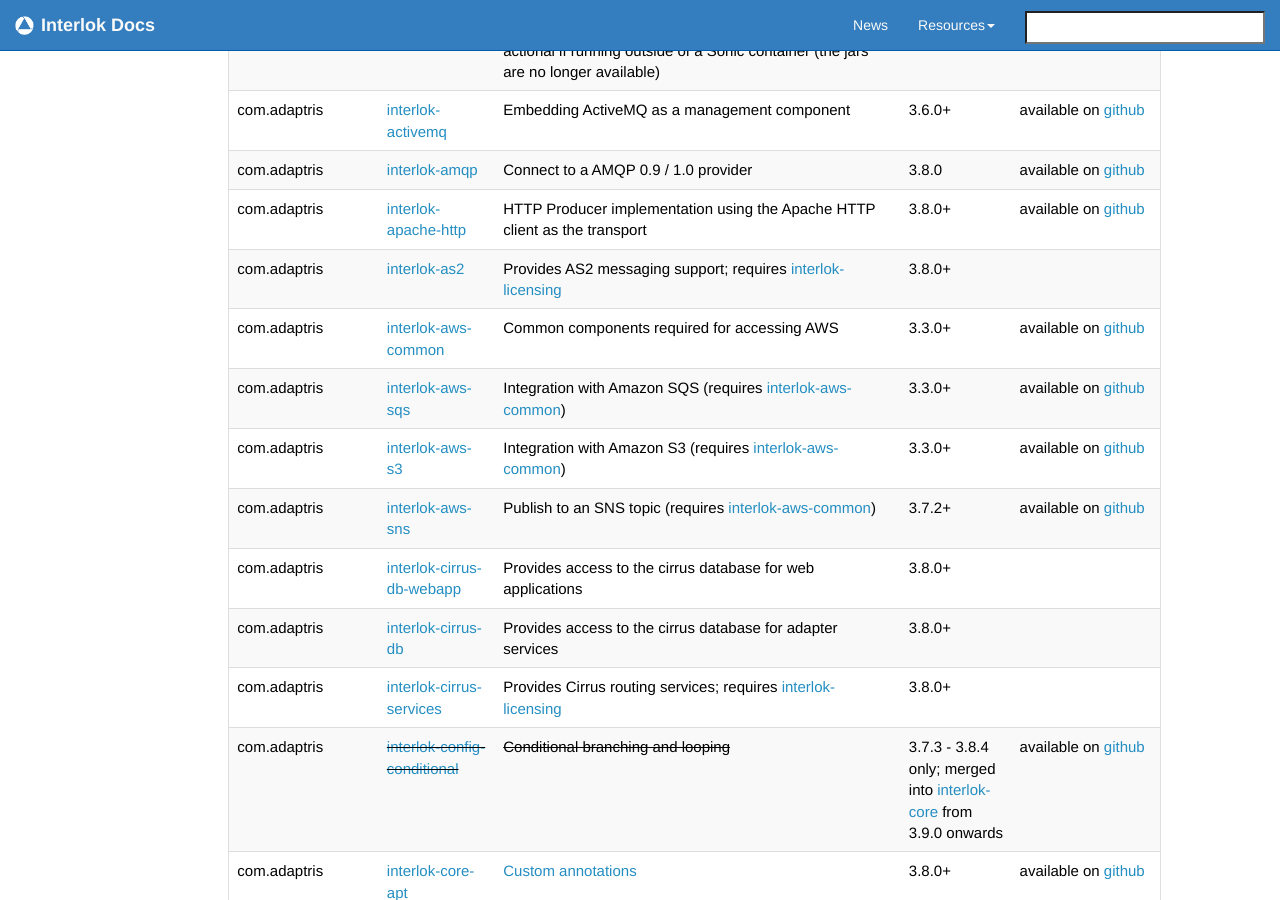
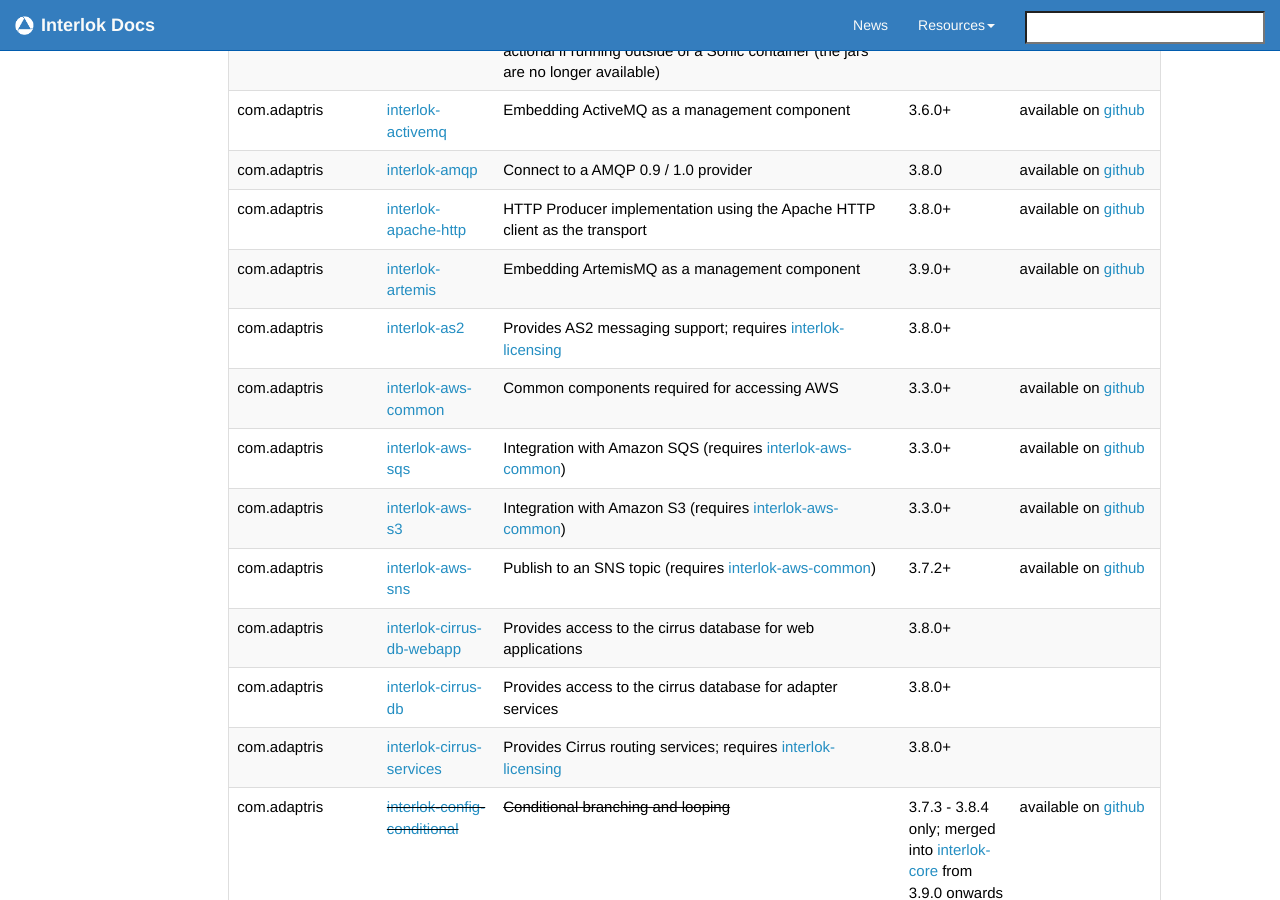
Before and after one commit to adaptris/interlok-docs-legacy, a Jekyll site: the page built from pages/adapter/adapter-optional-components.md, in a window 1280 px wide and 900 px high, scrolled down 5455 px. Built offline with Jekyll 4.4.1, drawn with Linux system fonts in a browser that asks for light colours; nearby versions of some CDN libraries; comment, search, counter and statistics services are not loaded; some of the changed text lies outside the part shown.

Commit message:
Add artemis + flyway

```diff
--- a/pages/adapter/adapter-optional-components.md
+++ b/pages/adapter/adapter-optional-components.md
@@ -76,6 +76,7 @@
 |com.adaptris | [interlok-activemq][] | Embedding ActiveMQ as a management component| 3.6.0+ | available on [github](https://github.com/adaptris/interlok-activemq)
 |com.adaptris | [interlok-amqp][] | Connect to a AMQP 0.9 / 1.0 provider | 3.8.0 |available on [github](https://github.com/adaptris/interlok-amqp)
 |com.adaptris | [interlok-apache-http][] | HTTP Producer implementation using the Apache HTTP client as the transport | 3.8.0+|available on [github](https://github.com/adaptris/interlok-apache-http)
+|com.adaptris | [interlok-artemis][] | Embedding ArtemisMQ as a management component| 3.9.0+ | available on [github](https://github.com/adaptris/interlok-artemis)
 |com.adaptris | [interlok-as2][] | Provides AS2 messaging support; requires [interlok-licensing][] | 3.8.0+
 |com.adaptris | [interlok-aws-common][] | Common components required for accessing AWS| 3.3.0+ | available on [github](https://github.com/adaptris/interlok-aws)
 |com.adaptris | [interlok-aws-sqs][] | Integration with Amazon SQS (requires [interlok-aws-common][])|3.3.0+ | available on [github](https://github.com/adaptris/interlok-aws)
@@ -100,6 +101,7 @@
 |com.adaptris | [interlok-filesystem][] | Services for interacting with the filesystem | 3.6.6+ | available on [github](https://github.com/adaptris/interlok-filesystem)
 |com.adaptris | [interlok-failover][] | Simplified failover not dependent on AOP profiling | 3.4.0+
 |com.adaptris | [interlok-flatfile][] | Flat file transformations; migrated from [interlok-core][] into its own optional component |3.9.0+ | available on [github](https://github.com/adaptris/interlok-flatfile)
+|com.adaptris | [interlok-flyway][] | JdbcPooledConnection wrapper that includes flyway support |3.9.0+ | available on [github](https://github.com/adaptris/interlok-flyway)
 |com.adaptris | [interlok-gcloud-pubsub][] | Connect to Google cloud pubsub (requires [interlok-oauth-gcloud][])|3.6.3+ | available on [github](https://github.com/adaptris/interlok-gcloud-pubsub)
 |com.adaptris | ~~[interlok-hornetq][]~~ | ~~Connect to HornetQ JMS (will become obsolete as HornetQ is merged into ActiveMQ)~~ | 3.8.0+
 |com.adaptris | [interlok-hpcc][] | Connect to [HPCC](http://www.hpccsystems.com)|3.6.1+ | available on [github](https://github.com/adaptris/interlok-hpcc)
@@ -371,3 +373,5 @@
 [interlok-mail]: https://nexus.adaptris.net/nexus/content/groups/public/com/adaptris/interlok-mail
 [interlok-exec]: https://nexus.adaptris.net/nexus/content/groups/public/com/adaptris/interlok-exec
 [interlok-json-streaming]: https://nexus.adaptris.net/nexus/content/groups/public/com/adaptris/interlok-json-streaming
+[interlok-flyway]: https://nexus.adaptris.net/nexus/content/groups/public/com/adaptris/interlok-flyway
+[interlok-artemis]: https://nexus.adaptris.net/nexus/content/groups/public/com/adaptris/interlok-artemis
```
